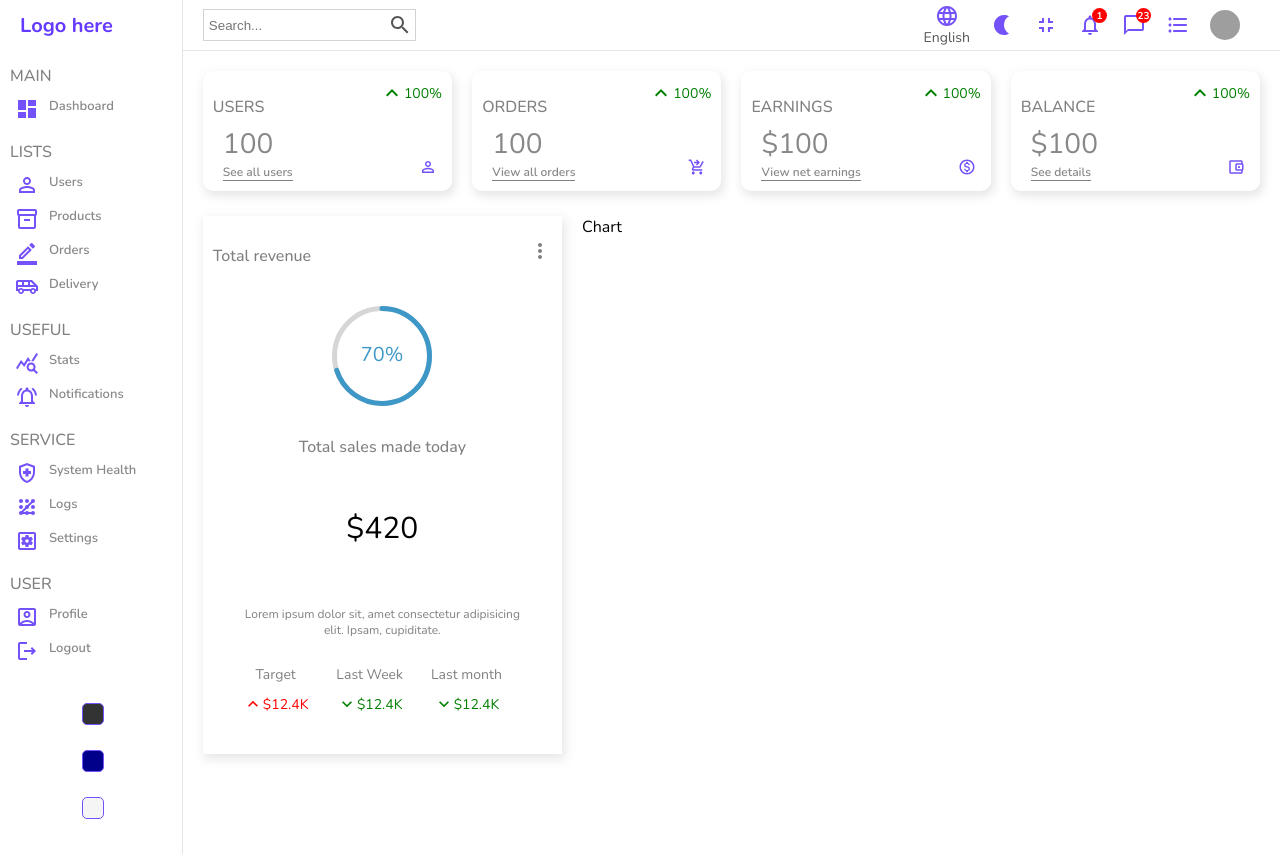
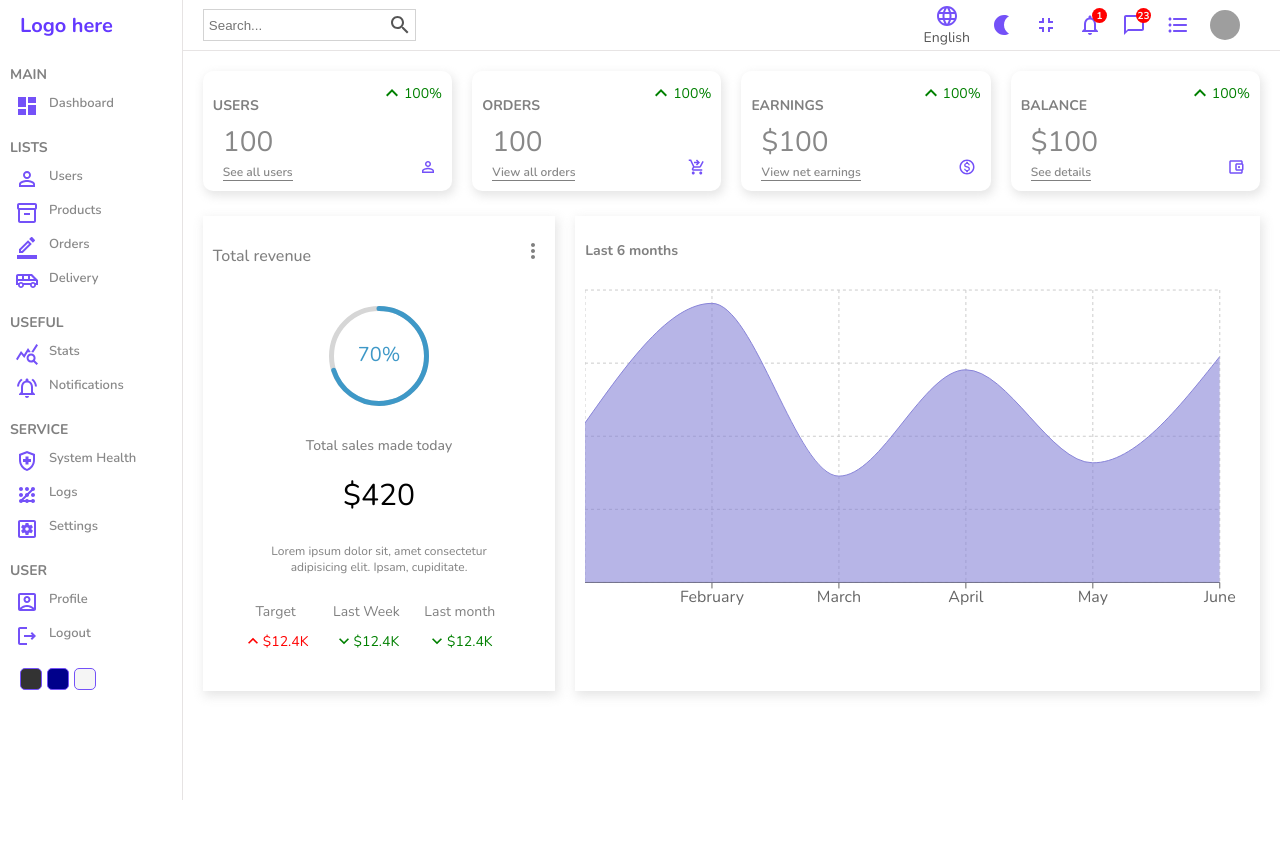
Before and after one commit to AlexDent42/react-admin, a React (Create React App) app: page / in a window 1280 px wide. After the commit the page ends 800 px from the top, so only its background shows below. Built offline with nearby package versions, Linux system fonts and the light colour scheme; grey boxes are pictures that could not be loaded.

Commit message:
featured and chart sections finished

```diff
--- a/package.json
+++ b/package.json
@@ -15,6 +15,7 @@
     "react-dom": "^17.0.2",
     "react-router-dom": "^6.2.2",
     "react-scripts": "5.0.0",
+    "recharts": "^2.1.9",
     "web-vitals": "^2.1.4"
   },
   "scripts": {
--- a/src/components/chart/Chart.jsx
+++ b/src/components/chart/Chart.jsx
@@ -1,8 +1,41 @@
 import './chart.css'
+import { AreaChart, Area, XAxis, YAxis, CartesianGrid, Tooltip, ResponsiveContainer } from 'recharts';
 
+const data = [
+  {name: "January", Total:1200},
+  {name: "February", Total:2100},
+  {name:"March", Total: 800},
+  {name:"April", Total:1600},
+  {name:"May", Total:900},
+  {name:"June", Total:1700},
+
+];
 const Chart = () => {
   return (
-    <div className="chart">Chart</div>
+    <div className="chart">
+      <div className="title">
+        Last 6 months
+      </div>
+       <ResponsiveContainer width="100%" aspect={2/1}>
+        <AreaChart
+          width={500}
+          height={400}
+          data={data}
+          margin={{
+            top: 10,
+            right: 30,
+            left: 0,
+            bottom: 0,
+          }}
+        >
+          <CartesianGrid strokeDasharray="3 3" />
+          <XAxis dataKey="name" />
+
+          <Tooltip />
+          <Area type="monotone" dataKey="Total" stroke="#8884d8" fill="#8884d8" />
+        </AreaChart>
+      </ResponsiveContainer>
+    </div>
   )
 }
 
--- a/src/components/chart/chart.css
+++ b/src/components/chart/chart.css
@@ -1,3 +1,11 @@
 .chart {
     flex: 4;
+    -webkit-box-shadow:2px 4px 10px 1px rgba(0,0,0,0.47);
+    box-shadow: 2px 4px 10px 1px rgba(201,201,201,0.47);
+    padding: 10px;
+    color: gray;
 }
+
+.chart > .title {
+    margin-bottom: 20px;
+}
--- a/src/components/featured/featured.css
+++ b/src/components/featured/featured.css
@@ -12,12 +12,12 @@
     color: gray;
 }
 
-.title {
+.top > .title {
     font-size: 16px;
     font-weight: 500;
 }
 
-.bottom {
+.featured > .bottom {
 
     padding: 20px;
     display: flex;
@@ -32,13 +32,14 @@
     height: 100px;
 }
 
-.title {
+.bottom > .title {
     font-weight: 500;
     color: gray;
 }
 
 .amount {
     font-size: 30px;
+    margin: 0;
 }
 
 .desc {
```
Also changed, not shown: 1 other file (tests, documents, lock files or other folders).
